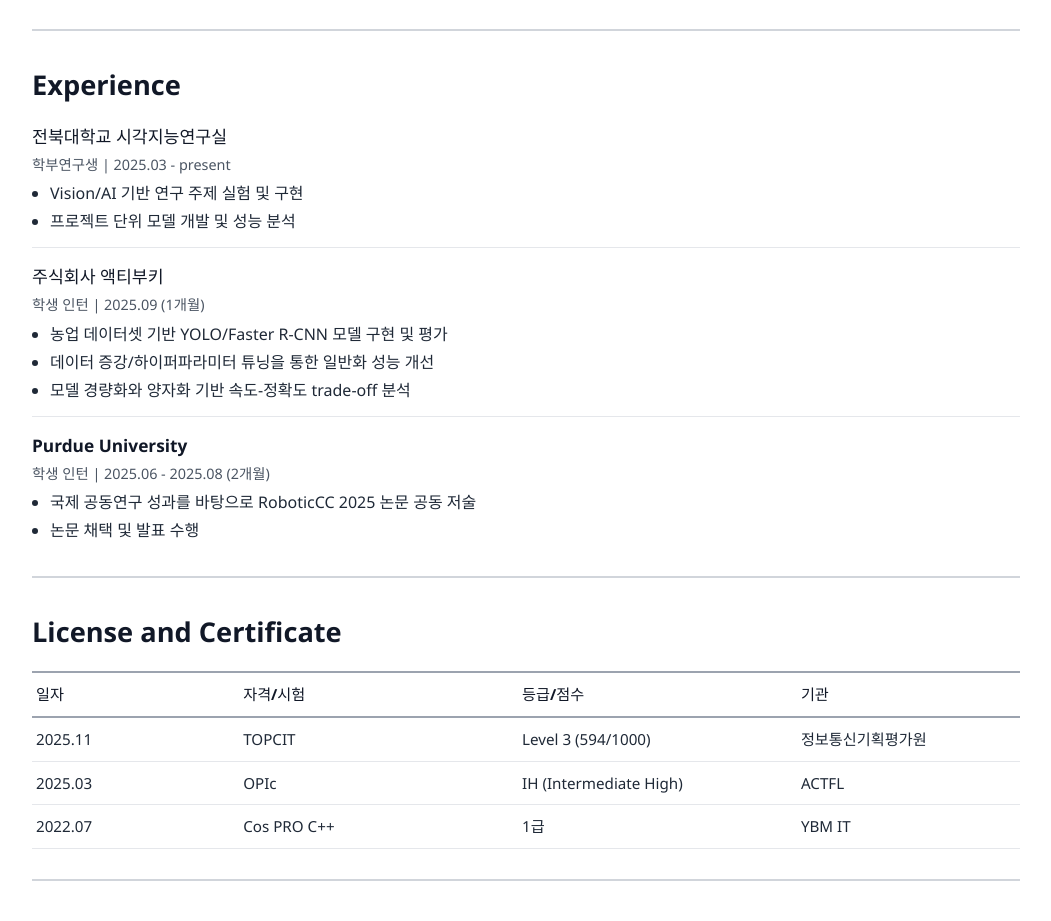
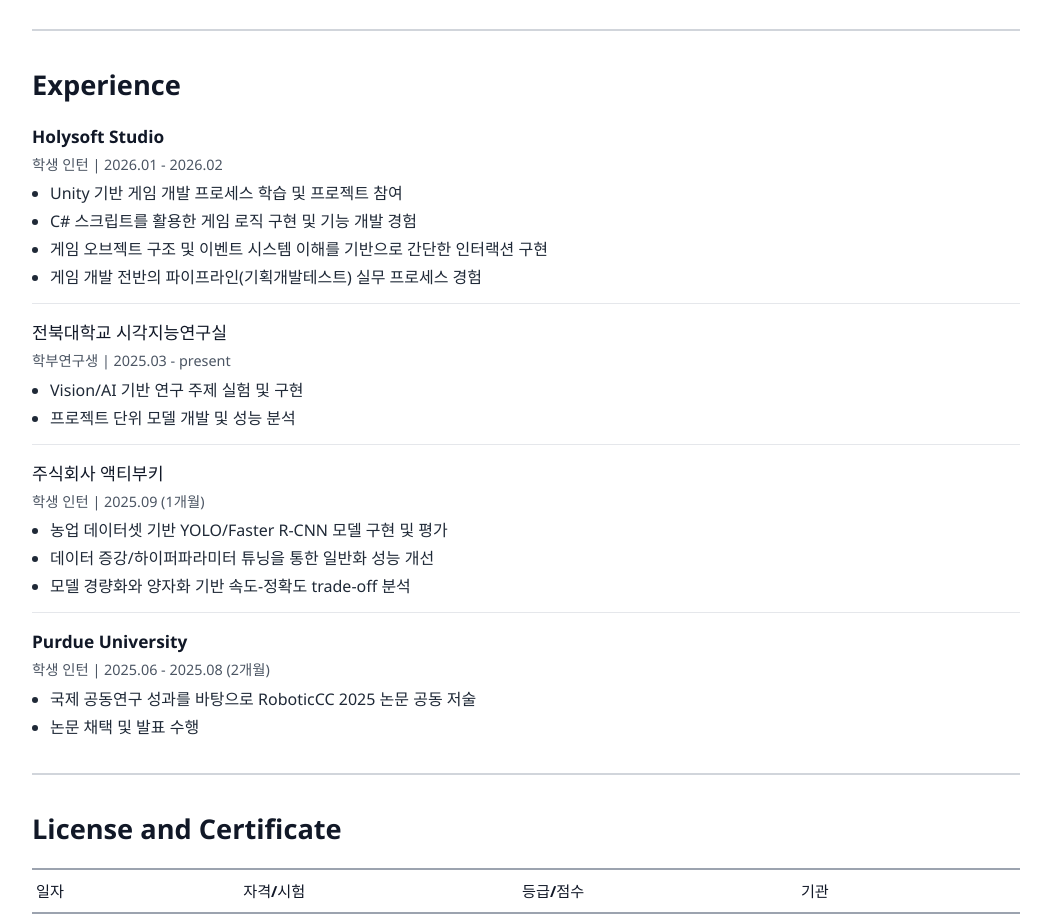
Before and after one commit to Quinsie/Quinsie.github.io, a React (Vite) app: page / in a window 1280 px wide. Shown: the part 1800-2721 px from the top of the page, without its empty margins (224-1275 px from the left). Built offline with nearby package versions, Linux system fonts and the light colour scheme.

Commit message:
feat: add holysoft studio internship experience

```diff
--- a/src/content/portfolio.js
+++ b/src/content/portfolio.js
@@ -159,6 +159,16 @@ export const portfolioContent = {
         title: "Experience",
         type: "cards",
         cards: [
+          {
+            title: "Holysoft Studio",
+            meta: "학생 인턴 | 2026.01 - 2026.02",
+            bullets: [
+              "Unity 기반 게임 개발 프로세스 학습 및 프로젝트 참여",
+              "C# 스크립트를 활용한 게임 로직 구현 및 기능 개발 경험",
+              "게임 오브젝트 구조 및 이벤트 시스템 이해를 기반으로 간단한 인터랙션 구현",
+              "게임 개발 전반의 파이프라인(기획개발테스트) 실무 프로세스 경험",
+            ],
+          },
           {
             title: "전북대학교 시각지능연구실",
             meta: "학부연구생 | 2025.03 - present",
@@ -347,6 +357,16 @@ export const portfolioContent = {
         type: "cards",
         cards: [
           {
+            title: "Holysoft Studio",
+            meta: "Student Intern | Jan 2026 - Feb 2026",
+            bullets: [
+              "Learned Unity-based game development workflow and participated in development projects",
+              "Implemented game logic and features using C# scripting",
+              "Built simple interactive systems based on Unity's object and event architecture",
+              "Experienced the full game development pipeline from planning to testing",
+            ],
+          },
+          {
             title: "JBNU Vision Intelligence Lab",
             meta: "Undergraduate Researcher | Mar 2025 - present",
             bullets: [
```
